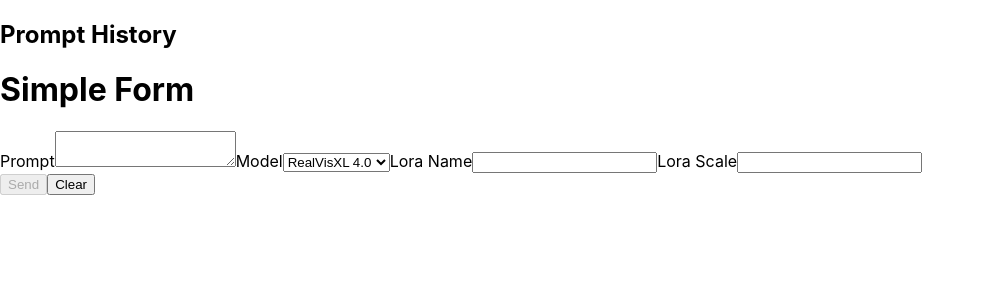
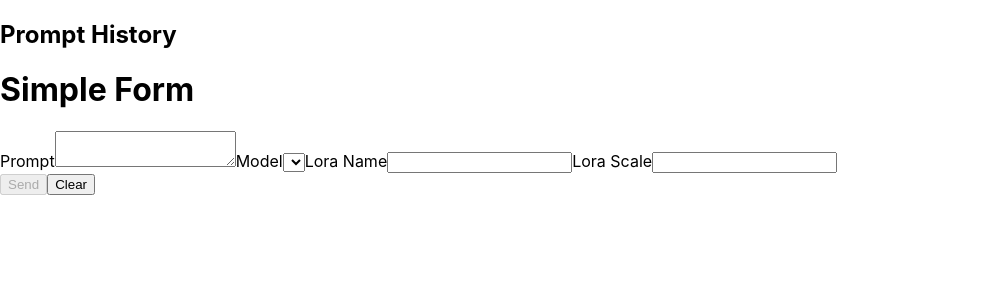
Before and after one commit to acwilan/sdbeamui, a React (Create React App) app: page / in a window 1280 px wide. Shown: the top 300 px of the page, without its empty margins (0-985 px from the left). Built offline with nearby package versions, Linux system fonts and the light colour scheme.

Commit message:
Update model map and build actions

```diff
--- a/src/App.tsx
+++ b/src/App.tsx
@@ -2,10 +2,9 @@ import './App.css';
 import React, { useState, useEffect } from 'react';
 import Sidebar from './components/Sidebar';
 
-const models: { [key: string ]: string} = {
-  "cjs1m": "RealVisXL 4.0",
-  "q5i8v": "URPM"
-};
+const models: { [key: string ]: string} = process.env.REACT_APP_SD_MODEL_MAP
+  ? JSON.parse(`${process.env.REACT_APP_SD_MODEL_MAP}`)
+  : {};
 
 const App: React.FC = () => {
   const [promptValue, setPromptValue] = useState<string>(() => localStorage.getItem('prompt') || '');
```
Also changed, not shown: 1 other file (tests, documents, lock files or other folders).
